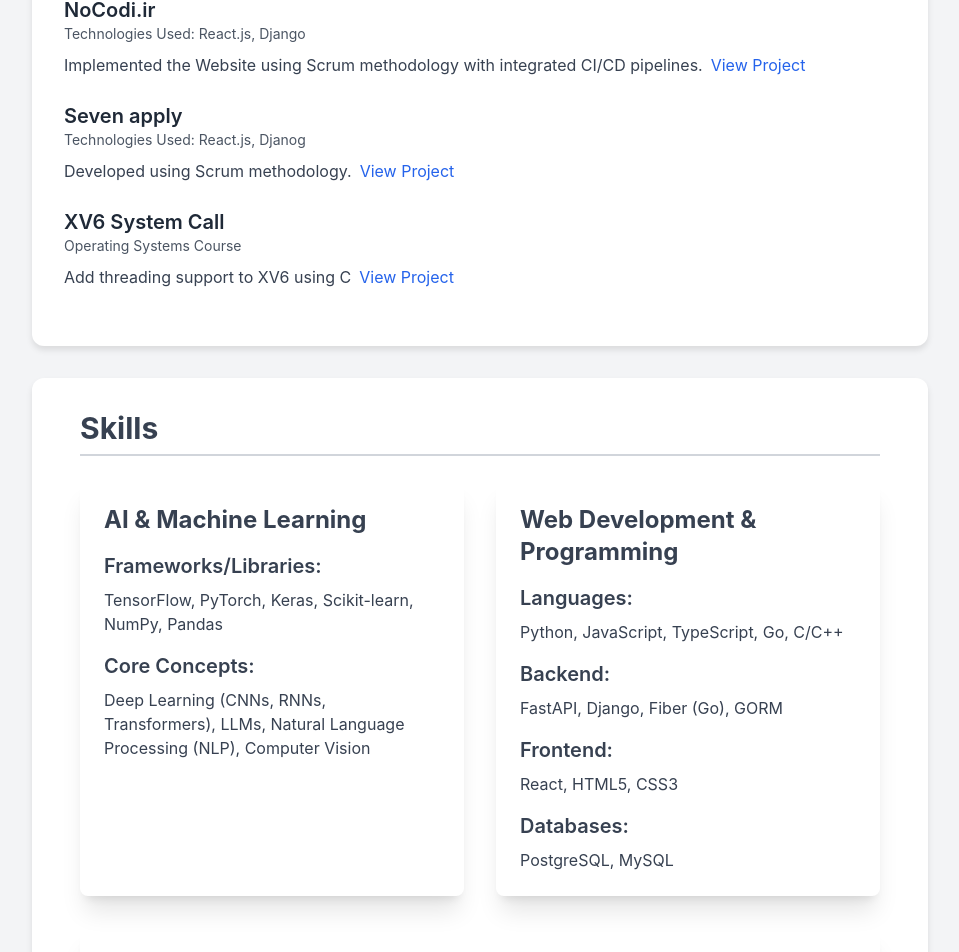
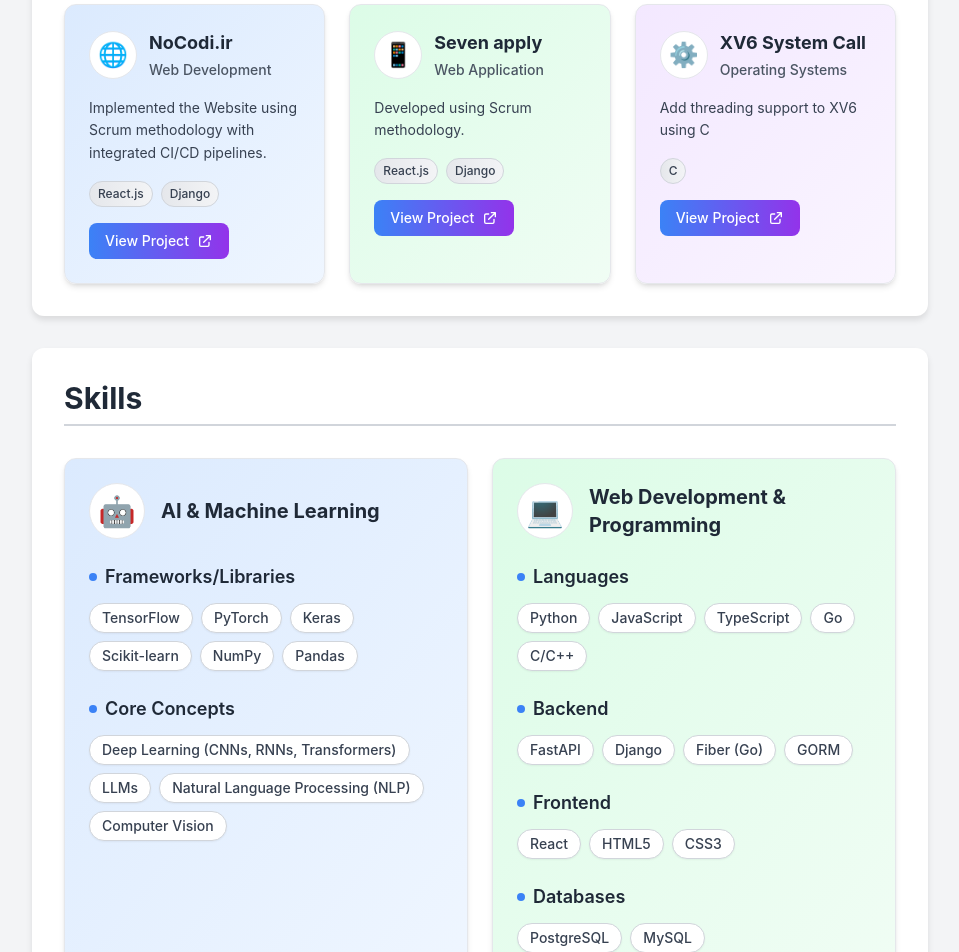
Before and after one commit to AliAlizadeh11/AliAlizadeh, a React (Create React App) app: page / in a window 1280 px wide. Shown: the part 3775-4727 px from the top of the page, without its empty margins (160-1119 px from the left). Built offline with nearby package versions, Linux system fonts and the light colour scheme.

Commit message:
feat: improve components logic

```diff
--- a/src/components/Projects.tsx
+++ b/src/components/Projects.tsx
@@ -1,34 +1,89 @@
 import React from 'react';
+
+const projects = [
+    {
+        icon: '🌐',
+        title: 'NoCodi.ir',
+        category: 'Web Development',
+        technologies: ['React.js', 'Django'],
+        description: 'Implemented the Website using Scrum methodology with integrated CI/CD pipelines.',
+        link: 'http://nocodi.ir/',
+        linkText: 'View Project',
+        color: 'from-blue-100 to-blue-50 dark:from-blue-900/30 dark:to-blue-800/30',
+    },
+    {
+        icon: '📱',
+        title: 'Seven apply',
+        category: 'Web Application',
+        technologies: ['React.js', 'Django'],
+        description: 'Developed using Scrum methodology.',
+        link: 'https://github.com/Team-Se7en',
+        linkText: 'View Project',
+        color: 'from-green-100 to-green-50 dark:from-green-900/30 dark:to-green-800/30',
+    },
+    {
+        icon: '⚙️',
+        title: 'XV6 System Call',
+        category: 'Operating Systems',
+        technologies: ['C'],
+        description: 'Add threading support to XV6 using C',
+        link: 'https://github.com/SajadMRjl/OS-Project',
+        linkText: 'View Project',
+        color: 'from-purple-100 to-purple-50 dark:from-purple-900/30 dark:to-purple-800/30',
+    },
+];
 
 const Projects: React.FC = () => {
     return (
         <section id="projects" className="card">
-            <h2 className="text-3xl font-bold section-heading">Projects</h2>
-            <div className="mb-6">
-                <h3 className="text-xl font-semibold dark:text-white text-gray-800">NoCodi.ir</h3>
-                <p className="dark:text-gray-400 text-gray-600 text-sm mb-2">Technologies Used: React.js, Django</p>
-                <p className="dark:text-gray-300 text-gray-700 leading-relaxed">
-                    Implemented the Website using Scrum methodology with integrated CI/CD pipelines.
-                    <a href="http://nocodi.ir/" target="_blank" className="dark:text-blue-400 text-blue-600 hover:underline ml-2">View Project</a>
-                </p>
-            </div>
-            <div className="mb-6">
-                <h3 className="text-xl font-semibold dark:text-white text-gray-800">Seven apply</h3>
-                <p className="dark:text-gray-400 text-gray-600 text-sm mb-2">Technologies Used: React.js, Djanog</p>
-                <p className="dark:text-gray-300 text-gray-700 leading-relaxed">
-                    Developed using Scrum methodology.
-                    <a href="https://github.com/Team-Se7en" target="_blank" className="dark:text-blue-400 text-blue-600 hover:underline ml-2">View Project</a>
-                </p>
+            <h2 className="text-3xl font-bold section-heading mb-8">Projects</h2>
+
+            <div className="grid md:grid-cols-2 lg:grid-cols-3 gap-6">
+                {projects.map((project, idx) => (
+                    <div
+                        key={idx}
+                        className={`bg-gradient-to-br ${project.color} rounded-xl p-6 border border-gray-200 dark:border-gray-700 shadow-md hover:shadow-lg transition-all duration-200 hover:scale-105`}
+                    >
+                        <div className="flex items-center mb-4">
+                            <div className="flex-shrink-0 flex items-center justify-center w-12 h-12 rounded-full bg-white dark:bg-gray-900 border border-gray-200 dark:border-gray-700 mr-3">
+                                <span className="text-2xl">{project.icon}</span>
+                            </div>
+                            <div>
+                                <h3 className="font-bold text-lg dark:text-white text-gray-800">{project.title}</h3>
+                                <span className="text-sm text-gray-600 dark:text-gray-400 font-medium">{project.category}</span>
+                            </div>
+                        </div>
+
+                        <p className="dark:text-gray-300 text-gray-700 leading-relaxed mb-4 text-sm">
+                            {project.description}
+                        </p>
+
+                        <div className="flex flex-wrap gap-2 mb-4">
+                            {project.technologies.map((tech, i) => (
+                                <span
+                                    key={i}
+                                    className="inline-block px-2 py-1 text-xs font-medium rounded-full bg-gradient-to-r from-gray-200 to-gray-100 dark:from-gray-800 dark:to-gray-700 text-gray-700 dark:text-gray-200 border border-gray-300 dark:border-gray-600"
+                                >
+                                    {tech}
+                                </span>
+                            ))}
+                        </div>
+
+                        <a
+                            href={project.link}
+                            target="_blank"
+                            rel="noopener noreferrer"
+                            className="inline-flex items-center px-4 py-2 text-sm font-medium rounded-lg bg-gradient-to-r from-blue-500 to-purple-600 dark:from-blue-600 dark:to-purple-700 text-white hover:from-blue-600 hover:to-purple-700 dark:hover:from-blue-700 dark:hover:to-purple-800 transition-all duration-200 hover:shadow-md"
+                        >
+                            {project.linkText}
+                            <svg className="w-4 h-4 ml-2" fill="none" stroke="currentColor" viewBox="0 0 24 24">
+                                <path strokeLinecap="round" strokeLinejoin="round" strokeWidth={2} d="M10 6H6a2 2 0 00-2 2v10a2 2 0 002 2h10a2 2 0 002-2v-4M14 4h6m0 0v6m0-6L10 14" />
+                            </svg>
+                        </a>
+                    </div>
+                ))}
             </div>
 
-            <div className="mb-6">
-                <h3 className="text-xl font-semibold dark:text-white text-gray-800">XV6 System Call</h3>
-                <p className="dark:text-gray-400 text-gray-600 text-sm mb-2">Operating Systems Course</p>
-                <p className="dark:text-gray-300 text-gray-700 leading-relaxed">
-                    Add threading support to XV6 using C
-                    <a href="https://github.com/SajadMRjl/OS-Project" target="_blank" className="dark:text-blue-400 text-blue-600 hover:underline ml-2">View Project</a>
-                </p>
-            </div>
         </section>
     );
 };
--- a/src/components/Skills.tsx
+++ b/src/components/Skills.tsx
@@ -1,64 +1,99 @@
 import React from 'react';
+
+const skillCategories = [
+    {
+        icon: '🤖',
+        title: 'AI & Machine Learning',
+        color: 'from-blue-100 to-blue-50 dark:from-blue-900/30 dark:to-blue-800/30',
+        skills: [
+            {
+                category: 'Frameworks/Libraries',
+                items: ['TensorFlow', 'PyTorch', 'Keras', 'Scikit-learn', 'NumPy', 'Pandas']
+            },
+            {
+                category: 'Core Concepts',
+                items: ['Deep Learning (CNNs, RNNs, Transformers)', 'LLMs', 'Natural Language Processing (NLP)', 'Computer Vision']
+            }
+        ]
+    },
+    {
+        icon: '💻',
+        title: 'Web Development & Programming',
+        color: 'from-green-100 to-green-50 dark:from-green-900/30 dark:to-green-800/30',
+        skills: [
+            {
+                category: 'Languages',
+                items: ['Python', 'JavaScript', 'TypeScript', 'Go', 'C/C++']
+            },
+            {
+                category: 'Backend',
+                items: ['FastAPI', 'Django', 'Fiber (Go)', 'GORM']
+            },
+            {
+                category: 'Frontend',
+                items: ['React', 'HTML5', 'CSS3']
+            },
+            {
+                category: 'Databases',
+                items: ['PostgreSQL', 'MySQL']
+            }
+        ]
+    },
+    {
+        icon: '⚙️',
+        title: 'DevOps, Tools & Professional',
+        color: 'from-purple-100 to-purple-50 dark:from-purple-900/30 dark:to-purple-800/30',
+        skills: [
+            {
+                category: 'Tools & Platforms',
+                items: ['Git', 'Docker', 'Linux', 'Bash', 'CI/CD']
+            }
+        ]
+    }
+];
 
 const Skills: React.FC = () => {
     return (
         <section id="skills" className="card">
-            <div className="container mx-auto px-4">
-                <h2 className="dark:text-gray-300 text-gray-700 text-3xl font-bold section-heading">Skills</h2>
+            <h2 className="text-3xl font-bold section-heading mb-8">Skills</h2>
 
-                <div className="grid grid-cols-1 lg:grid-cols-2 gap-6 lg:gap-8 dark:text-gray-300 text-gray-700">
+            <div className="grid md:grid-cols-2 gap-6 mb-8">
+                {skillCategories.map((category, idx) => (
+                    <div
+                        key={idx}
+                        className={`bg-gradient-to-br ${category.color} rounded-xl p-6 border border-gray-200 dark:border-gray-700 shadow-md hover:shadow-lg transition-all duration-200`}
+                    >
+                        <div className="flex items-center mb-6">
+                            <div className="flex-shrink-0 flex items-center justify-center w-14 h-14 rounded-full bg-white dark:bg-gray-900 border border-gray-200 dark:border-gray-700 mr-4">
+                                <span className="text-3xl">{category.icon}</span>
+                            </div>
+                            <h3 className="text-xl font-bold dark:text-white text-gray-800">{category.title}</h3>
+                        </div>
 
-                    {/* AI & Machine Learning Card */}
-                    <div className="dark:text-gray-300 text-gray-700 rounded-lg shadow-xl p-4 sm:p-6 hover:shadow-2xl transition-shadow duration-300">
-                        <h3 className="text-xl sm:text-2xl font-bold dark:text-gray-300 text-gray-700 mb-4">AI & Machine Learning</h3>
-                        <div className="space-y-4">
-                            <div>
-                                <h4 className="text-lg sm:text-xl font-semibold dark:text-gray-300 text-gray-700 mb-2">Frameworks/Libraries:</h4>
-                                <p className="dark:text-gray-300 text-gray-700 leading-relaxed text-sm sm:text-base">TensorFlow, PyTorch, Keras, Scikit-learn, NumPy, Pandas</p>
-                            </div>
-                            <div>
-                                <h4 className="text-lg sm:text-xl font-semibold dark:text-gray-300 text-gray-700 mb-2">Core Concepts:</h4>
-                                <p className="dark:text-gray-300 text-gray-700 leading-relaxed text-sm sm:text-base">Deep Learning (CNNs, RNNs, Transformers), LLMs, Natural Language Processing (NLP), Computer Vision</p>
-                            </div>
+                        <div className="space-y-6">
+                            {category.skills.map((skillGroup, groupIdx) => (
+                                <div key={groupIdx}>
+                                    <h4 className="text-lg font-semibold dark:text-white text-gray-800 mb-3 flex items-center">
+                                        <span className="w-2 h-2 bg-blue-500 rounded-full mr-2"></span>
+                                        {skillGroup.category}
+                                    </h4>
+                                    <div className="flex flex-wrap gap-2">
+                                        {skillGroup.items.map((skill, skillIdx) => (
+                                            <span
+                                                key={skillIdx}
+                                                className="inline-block px-3 py-1 text-sm font-medium rounded-full bg-white dark:bg-gray-800 text-gray-700 dark:text-gray-200 border border-gray-300 dark:border-gray-600 shadow-sm hover:shadow-md transition-shadow duration-200"
+                                            >
+                                                {skill}
+                                            </span>
+                                        ))}
+                                    </div>
+                                </div>
+                            ))}
                         </div>
                     </div>
+                ))}
+            </div>
 
-                    {/* Web Development & Programming Card */}
-                    <div className="rounded-lg shadow-xl p-4 sm:p-6 hover:shadow-2xl transition-shadow duration-300">
-                        <h3 className="text-xl sm:text-2xl font-bold dark:text-gray-300 text-gray-700 mb-4">Web Development & Programming</h3>
-                        <div className="space-y-4">
-                            <div>
-                                <h4 className="text-lg sm:text-xl font-semibold dark:text-gray-300 text-gray-700 mb-2">Languages:</h4>
-                                <p className="dark:text-gray-300 text-gray-700 leading-relaxed text-sm sm:text-base">Python, JavaScript, TypeScript, Go, C/C++</p>
-                            </div>
-                            <div>
-                                <h4 className="text-lg sm:text-xl font-semibold dark:text-gray-300 text-gray-700 mb-2">Backend:</h4>
-                                <p className="dark:text-gray-300 text-gray-700 leading-relaxed text-sm sm:text-base">FastAPI, Django, Fiber (Go), GORM</p>
-                            </div>
-                            <div>
-                                <h4 className="text-lg sm:text-xl font-semibold dark:text-gray-300 text-gray-700 mb-2">Frontend:</h4>
-                                <p className="dark:text-gray-300 text-gray-700 leading-relaxed text-sm sm:text-base">React, HTML5, CSS3</p>
-                            </div>
-                            <div>
-                                <h4 className="text-lg sm:text-xl font-semibold dark:text-gray-300 text-gray-700 mb-2">Databases:</h4>
-                                <p className="dark:text-gray-300 text-gray-700 leading-relaxed text-sm sm:text-base">PostgreSQL, MySQL</p>
-                            </div>
-                        </div>
-                    </div>
-
-                    {/* DevOps, Tools & Professional Card */}
-                    <div className="dark:text-gray-300 text-gray-700 rounded-lg shadow-xl p-4 sm:p-6 hover:shadow-2xl transition-shadow duration-300 lg:col-span-2">
-                        <h3 className="text-xl sm:text-2xl font-bold dark:text-gray-300 text-gray-700 mb-4">DevOps, Tools & Professional</h3>
-                        <div className="space-y-4">
-                            <div>
-                                <h4 className="text-lg sm:text-xl font-semibold dark:text-gray-300 text-gray-700 mb-2">Tools & Platforms:</h4>
-                                <p className="dark:text-gray-300 text-gray-700 leading-relaxed text-sm sm:text-base">Git, Docker, Linux, Bash, CI/CD</p>
-                            </div>
-                        </div>
-                    </div>
-
-                </div>
-            </div>
         </section>
     );
 };
```
Also changed, not shown: 8 other files (tests, documents, lock files or other folders).
